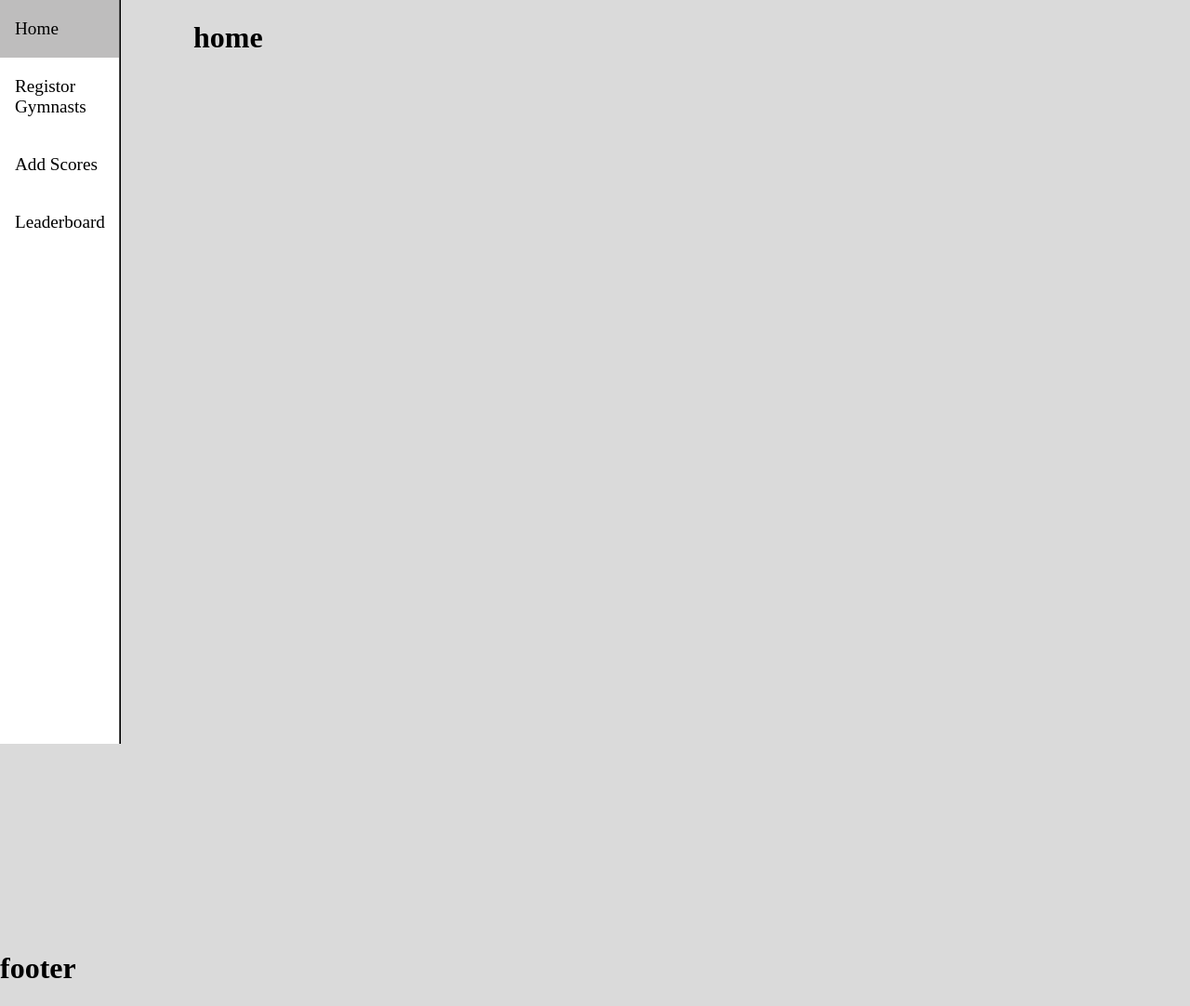
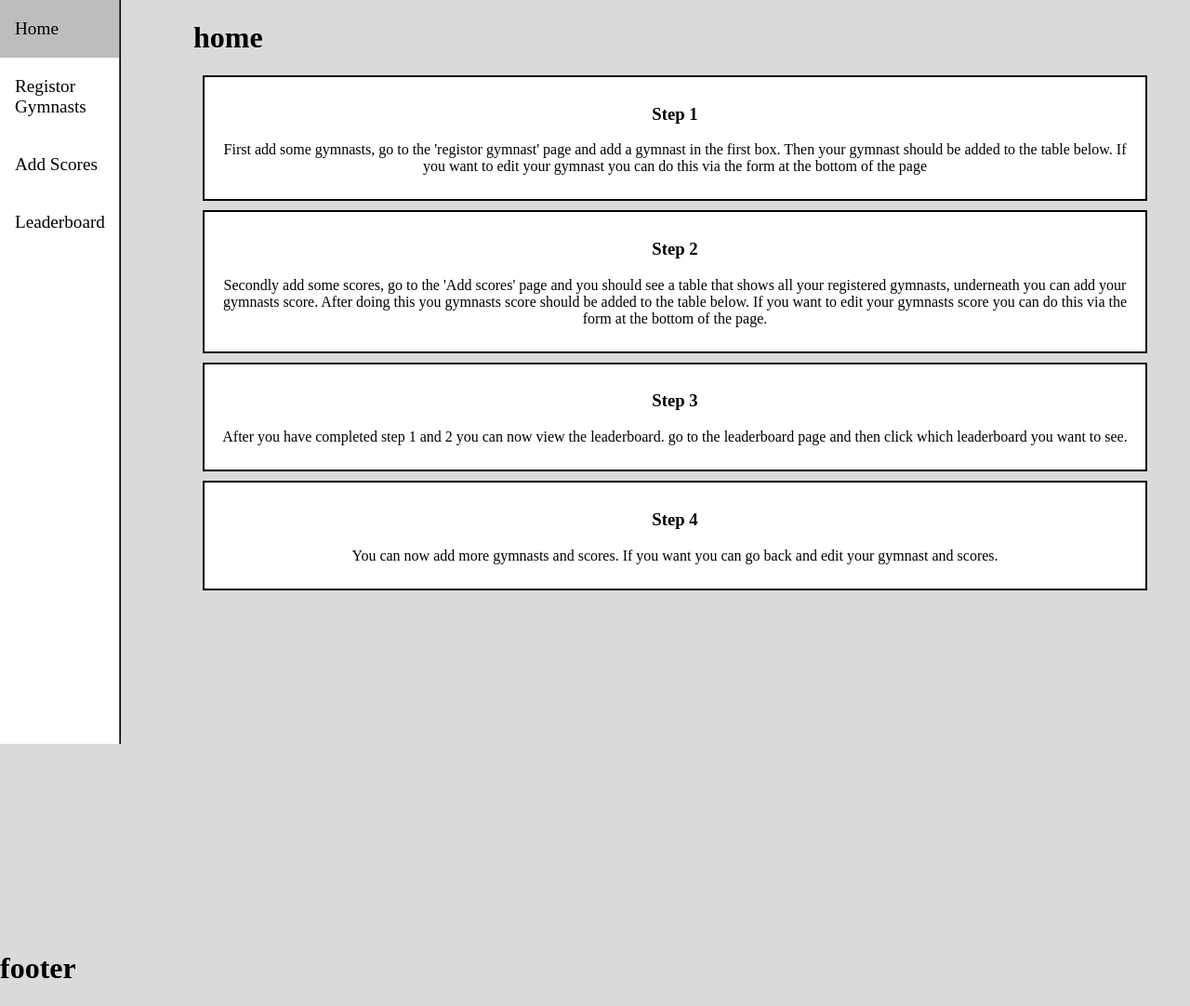
Before and after one commit to Adamlim21181/STAGS, a Flask app: page / in a window 1280 px wide. Shown: the whole page at 93% size. Run offline with Flask 3, Linux system fonts and the light colour scheme.

Commit message:
created instructions in the home page for how to use the website

```diff
--- a/static/style.css
+++ b/static/style.css
@@ -9,9 +9,20 @@ body {
 }
 .content {
 	margin-left:15%;
+  margin-right: 5%;
   padding:1px 16px;
   height:1000px;
 	font-family:'Times New Roman', Times, serif;
+}
+
+/* Home Page */
+#step1, #step2, #step3, #step4 {
+  background-color: #ffffff;
+  border: 2px #000 solid;
+  margin: 10px;
+  padding: 10px;
+  width: 100%;
+  text-align: center;
 }
 
 /*drop down table styling*/
--- a/templates/home.html
+++ b/templates/home.html
@@ -5,6 +5,26 @@
 
 <div class = "content">
     <h1>home</h1>
+
+    <div id="step1">
+        <h3>Step 1</h3>
+        <p>First add some gymnasts, go to the 'registor gymnast' page and add a gymnast in the first box. Then your gymnast should be added to the table below. If you want to edit your gymnast you can do this via the form at the bottom of the page</p>
+    </div>
+
+    <div id="step2">
+        <h3>Step 2</h3>
+        <p>Secondly add some scores, go to the 'Add scores' page and you should see a table that shows all your registered gymnasts, underneath you can add your gymnasts score. After doing this you gymnasts score should be added to the table below. If you want to edit your gymnasts score you can do this via the form at the bottom of the page.</p>
+    </div>
+
+    <div id="step3">
+        <h3>Step 3</h3>
+        <p>After you have completed step 1 and 2 you can now view the leaderboard. go to the leaderboard page and then click which leaderboard you want to see.</p>
+    </div>
+
+    <div id="step4">
+        <h3>Step 4</h3>
+        <p>You can now add more gymnasts and scores. If you want you can go back and edit your gymnast and scores.</p>
+    </div>
 </div>
 
 {% endblock %}
```
